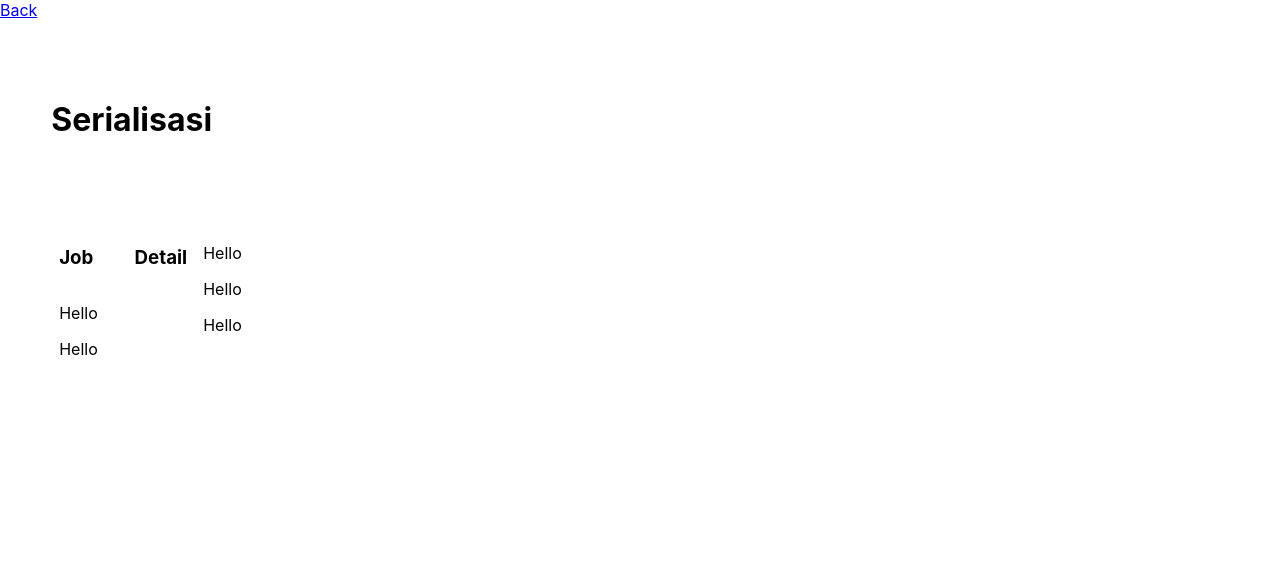
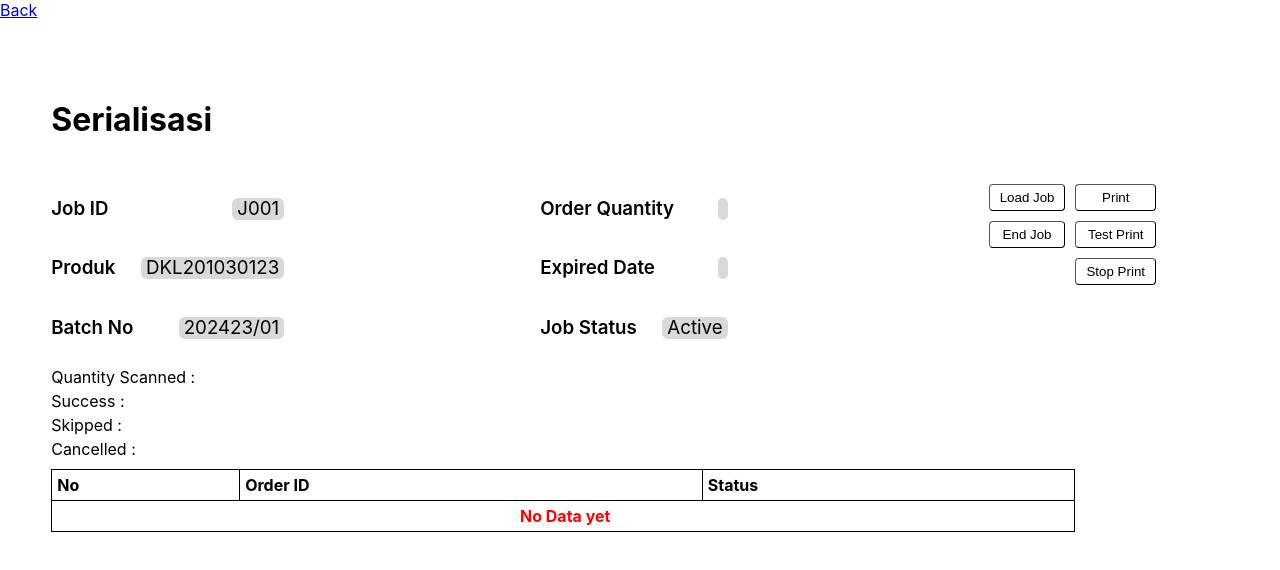
Before and after one commit to KevinDallian/QRCode, a React (Create React App) app: page /serialisasi in a window 1280 px wide. Shown: the top 570 px of the page. Built offline with nearby package versions, Linux system fonts and the light colour scheme.

Commit message:
added table and form for serialization

```diff
--- a/src/App.css
+++ b/src/App.css
@@ -49,6 +49,6 @@
 
 .title {
   margin-top: 10vh;
-  margin-bottom: 10vh;
+  margin-bottom: 5vh;
   margin-left: 4vw;
 }
--- a/src/Pages/Serialisasi/Serialisasi.css
+++ b/src/Pages/Serialisasi/Serialisasi.css
@@ -3,5 +3,32 @@
 }
 
 .col {
-    margin: 1vh;
+    margin-right: 20vw;
+    line-height: 2vh;
 }
+
+.name {
+    padding-top: 3px;
+    padding-bottom: 3px;
+    margin-right: 2vw;
+    font-weight: 600;
+}
+
+.detail {
+    padding-top: 3px;
+    padding-bottom: 3px;
+    padding-left: 5px;
+    padding-right: 5px;
+    background-color: #d9d9d9;
+    border-radius: 6px;
+    font-weight: 400;
+}
+
+.print-status {
+    margin-left: 4vw;
+    line-height: 1vh;
+}
+
+#table {
+    margin-left: 2vw;
+}
--- a/src/Pages/Serialisasi/Serialisasi.js
+++ b/src/Pages/Serialisasi/Serialisasi.js
@@ -1,32 +1,56 @@
 import './Serialisasi.css';
 import { Link } from 'react-router-dom';
+import ActionButton from '../../Components/ActionButton/ActionButton';
+import ReactTable from '../../Components/Table/ReactTable';
 
 export default function Serialisasi(){
+    const headers = ['No', 'Order ID', 'Status'];
+    const data = [];
     return (
         <>
             <Link to='/'>Back</Link>
             <h1 className='title'>Serialisasi</h1>
             <div className='flex-row job-display'>
                 <div className='col'>
-                    <JobList />
-                    <p>Hello</p>
-                    <p>Hello</p>
+                    <JobList name={"Job ID"} detail={"J001"}/>
+                    <JobList name={"Produk"} detail={"DKL201030123"}/>
+                    <JobList name={"Batch No"} detail={"202423/01"} />
                 </div>
                 <div className='col'>
-                    <p>Hello</p>
-                    <p>Hello</p>
-                    <p>Hello</p>
+                    <JobList name={"Order Quantity"} detail={""}/>
+                    <JobList name={"Expired Date"} detail={""}/>
+                    <JobList name={"Job Status"} detail={"Active"}/>
+                </div>
+                <div className='flex-column'>
+                    <ActionButton name={"Load Job"} onClickFunction={()=> {console.log("Load Job")}}/>
+                    <ActionButton name={"End Job"} onClickFunction={()=> {console.log("End Job")}}/>
+                </div>
+                <div className='flex-column'>
+                    <ActionButton name={"Print"} onClickFunction={()=> {console.log("Print")}}/>
+                    <ActionButton name={"Test Print"} onClickFunction={()=> {console.log("Test Print")}}/>
+                    <ActionButton name={"Stop Print"} onClickFunction={()=> {console.log("Stop Print")}}/>
                 </div>
             </div>
+            <div className='print-status'>
+                <p>Quantity Scanned :</p>
+                <p>Success          :</p>
+                <p>Skipped          :</p>
+                <p>Cancelled        :</p>
+            </div>
+            <div id='table'>
+                <ReactTable headers={headers} datas={data}/>
+            </div>
+
+
         </>
     );
 }
 
-function JobList() {
+function JobList({name, detail}) {
     return (
-        <div className='flex-space-between' style={{width : "10vw"}}>
-            <h3>Job</h3>
-            <h3>Detail</h3>
+        <div className='flex-space-between'>
+            <h3 className='name'>{name}</h3>
+            <h3 className='detail'>{detail}</h3>
         </div>
     );
 }
```
